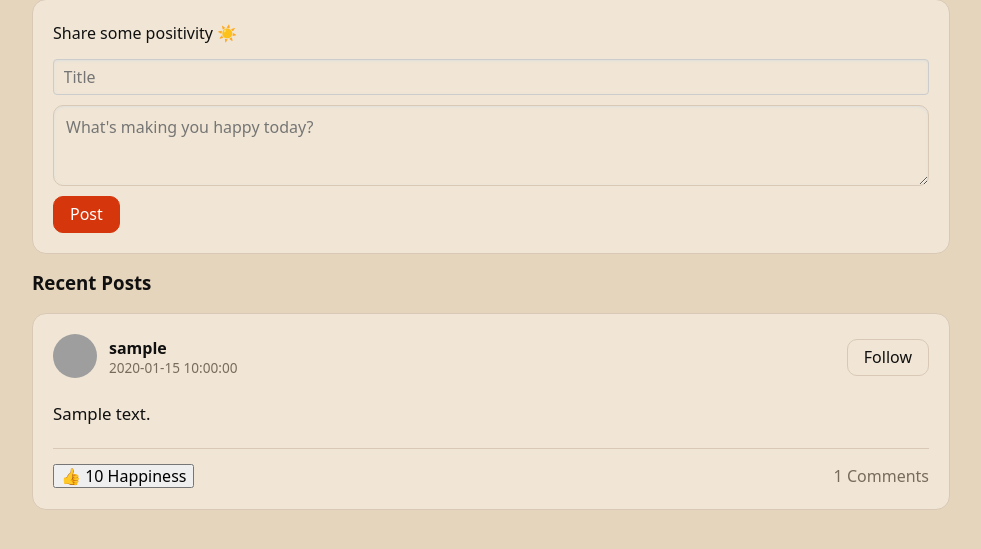
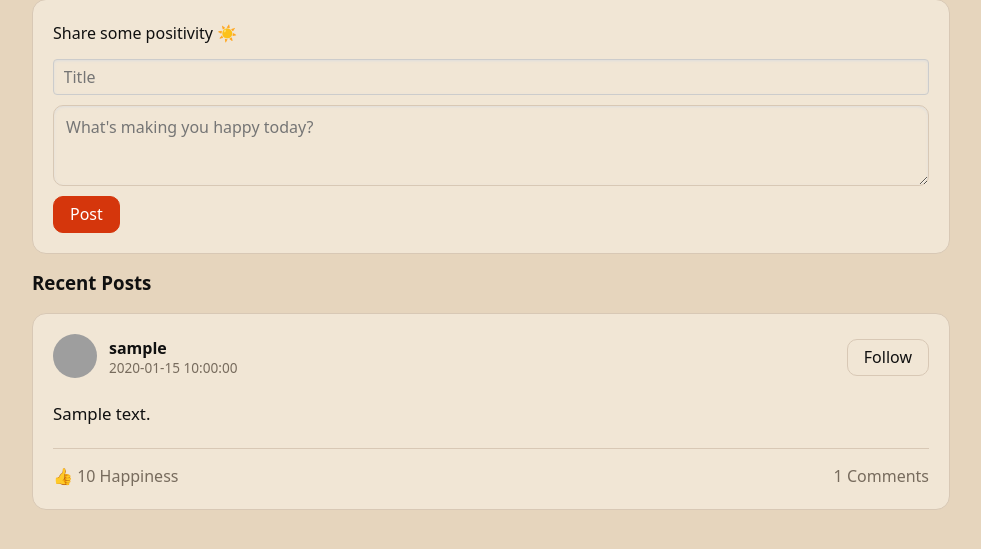
Before and after one commit to CSCI-5117-F26/developing-the-interactive-web-project-1-group-9, a Flask app: template src/developing_the_interactive_web_project_1_group_9/templates/feeds.html in a window 1280 px wide. Shown: the part 129-678 px from the top of the page, without its empty margins (149-1130 px from the left). Run offline with Flask 3, Linux system fonts and the light colour scheme; the template is opened without the code that fills it: most values are stand-ins (such as "Sample title", 1, 10 or a date in 2020); some libraries are stand-ins or nearby versions; grey boxes are pictures that could not be loaded.

Commit message:
fixed button formatting

```diff
--- a/src/developing_the_interactive_web_project_1_group_9/templates/feeds.html
+++ b/src/developing_the_interactive_web_project_1_group_9/templates/feeds.html
@@ -78,11 +78,11 @@
 
                     {% if post.liked %}
                     <form action="/unlike/{{ post.post_id }}" method="POST">
-                        <button type="submit">👍 {{ post.likes }} Happiness</button>
+                        <button type="submit" class="post-action">🚫👍 {{ post.likes }} Happiness</button>
                     </form>
                     {% else %}
                     <form action="/like/{{ post.post_id }}" method="POST">
-                        <button type="submit">👍 {{ post.likes }} Happiness</button>
+                        <button type="submit" class="post-action">👍 {{ post.likes }} Happiness</button>
                     </form>
                     {% endif %}
 
--- a/src/developing_the_interactive_web_project_1_group_9/templates/profile.html
+++ b/src/developing_the_interactive_web_project_1_group_9/templates/profile.html
@@ -180,11 +180,11 @@
                 <div class="post-actions">
                     {% if post.liked %}
                     <form action="/unlike/{{ post.post_id }}" method="POST">
-                        <button type="submit">👍 {{ post.likes }} Happiness</button>
+                        <button type="submit" class="post-action">🚫👍 {{ post.likes }} Happiness</button>
                     </form>
                     {% else %}
                     <form action="/like/{{ post.post_id }}" method="POST">
-                        <button type="submit">👍 {{ post.likes }} Happiness</button>
+                        <button type="submit" class="post-action">👍 {{ post.likes }} Happiness</button>
                     </form>
                     {% endif %}
 
```
